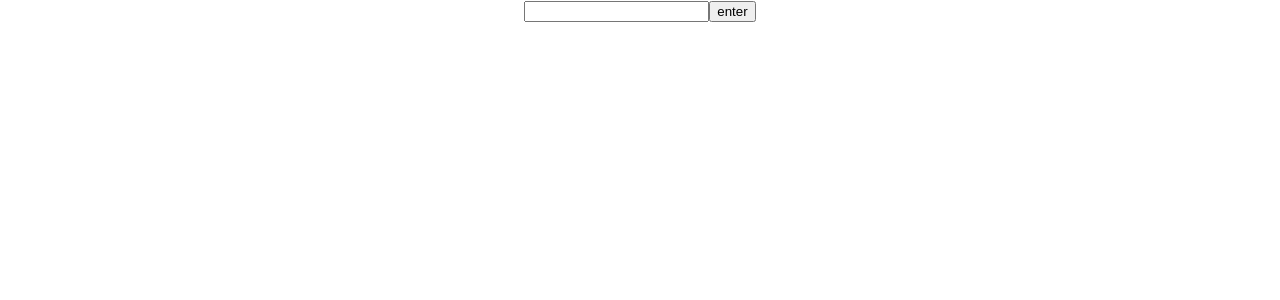
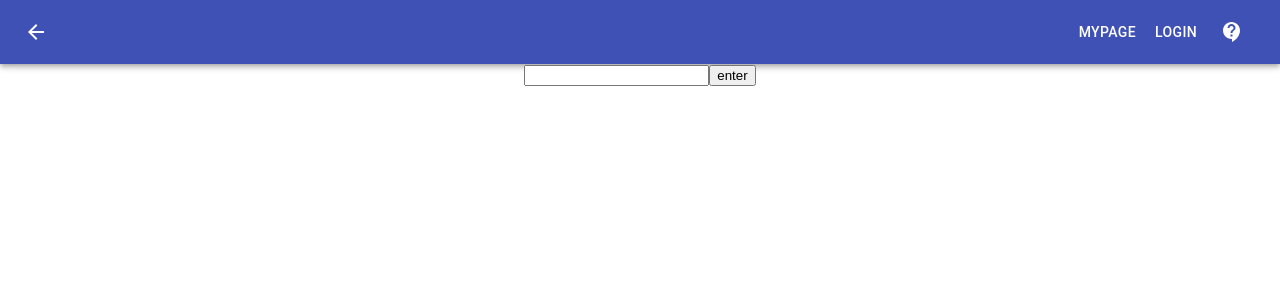
Before and after one commit to PCHANUL/Project-2P, a React (Create React App) app in the folder client/: page / in a window 1280 px wide. Shown: the top 300 px of the page. Built offline with nearby package versions, Linux system fonts and the light colour scheme.

Commit message:
"Nav.js"_Add Material-UI AppBar

```diff
--- a/client/package.json
+++ b/client/package.json
@@ -3,6 +3,8 @@
   "version": "0.1.0",
   "private": true,
   "dependencies": {
+    "@material-ui/core": "^4.11.0",
+    "@material-ui/icons": "^4.9.1",
     "@testing-library/jest-dom": "^4.2.4",
     "@testing-library/react": "^9.5.0",
     "@testing-library/user-event": "^7.2.1",
--- a/client/src/App.js
+++ b/client/src/App.js
@@ -2,11 +2,13 @@ import React, {Component} from 'react';
 import './App.css';
 import Signin from './containers/Signin'
 import Signup from './containers/Signup'
+import Nav from './Components/Nav/Nav'
 
 class App extends Component {
   render() {
     return (
       <div className='App'>
+        <Nav></Nav>
         <Signup></Signup>
         <Signin></Signin>
       </div>
--- a/client/src/Components/Nav/Nav.js
+++ b/client/src/Components/Nav/Nav.js
@@ -1,8 +1,58 @@
-import React, { Component } from 'react'
-import { withRouter } from 'react-router-dom'
+import React from 'react';
+import { makeStyles } from '@material-ui/core/styles';
+import { AppBar, Toolbar, Typography, Button, IconButton } from '@material-ui/core';
+import { ArrowBack, ContactSupport, Menu } from '@material-ui/icons';
 
-function Nav() {
-  return <div></div>
+import { Modal } from '@material-ui/core'
+import { withRouter } from 'react-router-dom';
+
+import Mypage from './Mypage'
+
+const useStyles = makeStyles((theme) => ({
+  root: {
+    flexGrow: 1,
+  },
+  menuButton: {
+    marginRight: theme.spacing(2),
+  },
+  title: {
+    flexGrow: 1,
+  },
+}));
+
+export default function Nav() {
+  const classes = useStyles();
+  const [open, setOpen] = React.useState(false);
+
+  const handleOpen = () => {
+    setOpen(true);
+  }
+  const handleClose = () => {
+    setOpen(false);
+  }
+
+  return (
+    <div className={classes.root}>
+      <AppBar position="static">
+        <Toolbar>
+          <IconButton edge="start" className={classes.menuButton} color="inherit" aria-label="menu">
+            <ArrowBack />
+          </IconButton>
+          <Typography variant="h6" className={classes.title}></Typography>
+          <Button color="inherit" onClick={handleOpen}>Mypage</Button>
+          <Button color="inherit">Login</Button>
+          <IconButton color="inherit">
+            <ContactSupport />
+          </IconButton>
+
+          <Modal
+            open={open}
+            onClose={handleClose}
+          >
+            <Mypage></Mypage>
+          </Modal>
+        </Toolbar>
+      </AppBar>
+    </div>
+  );
 }
-
-export default withRouter(Nav)
```
Also changed, not shown: client/src/Components/Nav/Mypage.js (+8 -3 lines), 1 other file (tests, documents, lock files or other folders).
